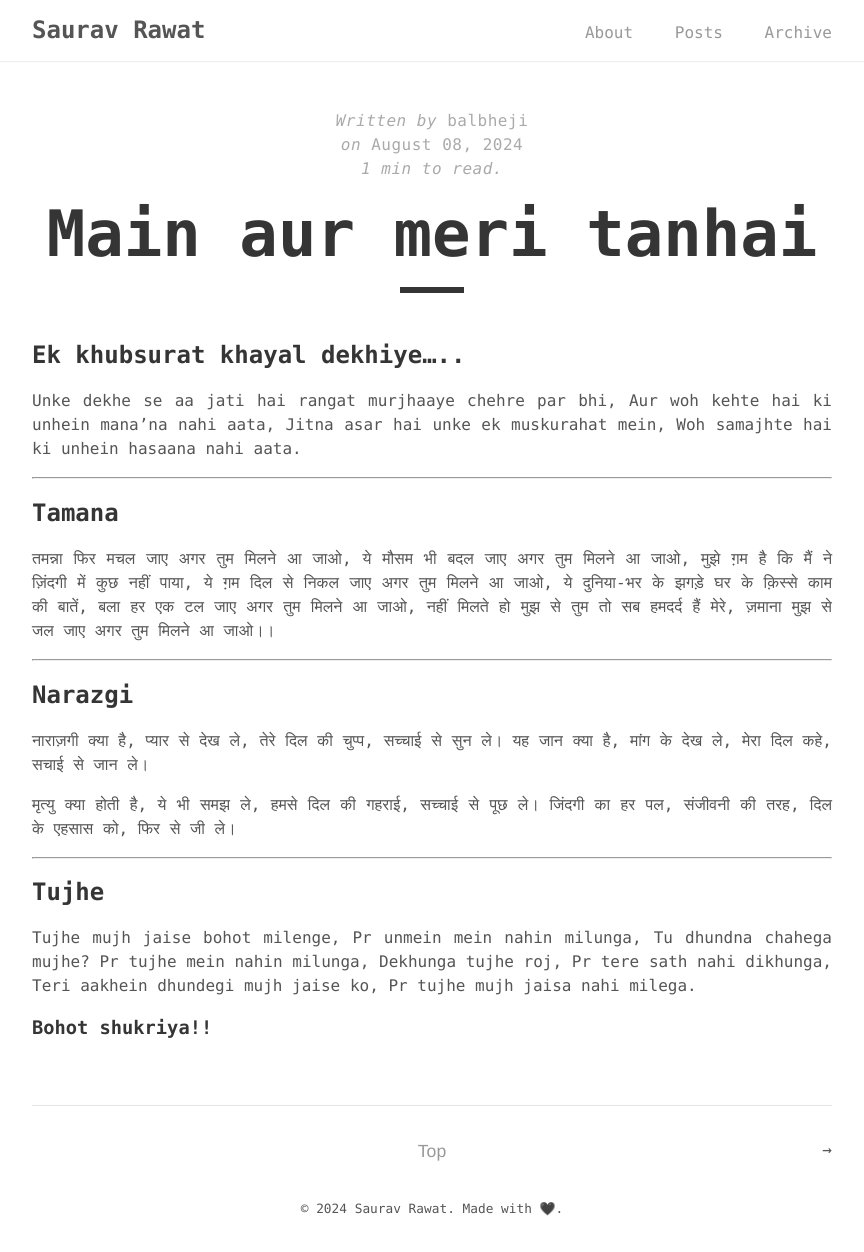
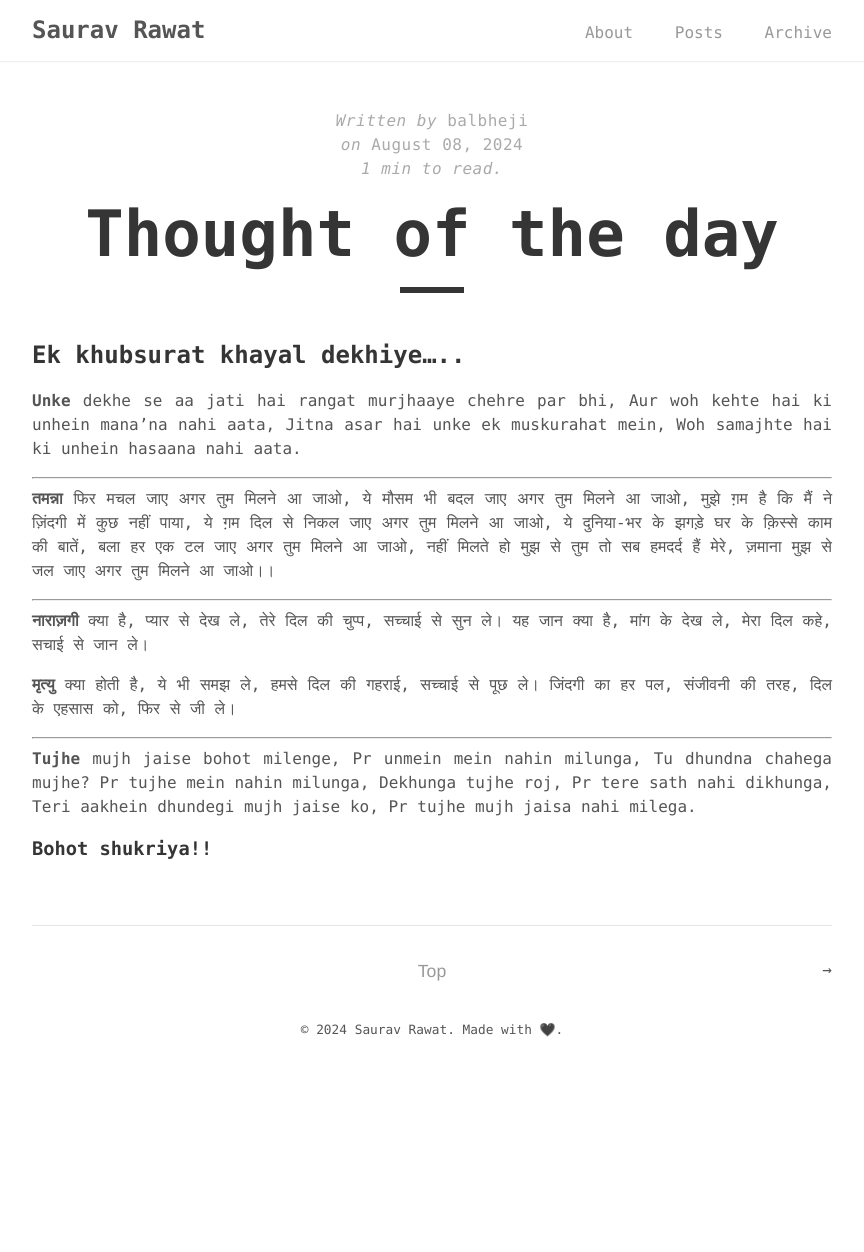
Before and after one commit to SauRavRwT/blog, a Jekyll site: the page built from _posts/2024-08-08-Main.md, in a window 1280 px wide. Shown: the whole page, without its empty margins (208-1072 px from the left). Built offline with Jekyll 4.4.1, drawn with Linux system fonts in a browser that asks for light colours; comment, search, counter and statistics services are not loaded; after the commit the page ends 1073 px from its top, so only the background shows below that.

```diff
--- a/_posts/2024-08-08-Main.md
+++ b/_posts/2024-08-08-Main.md
@@ -1,21 +1,20 @@
 ---
 layout: post
-title: "Main aur meri tanhai"
+title: "Thought of the day"
 author: "balbheji"
 comments: true
 ---
 
 ## Ek khubsurat khayal dekhiye.....
 
-Unke dekhe se aa jati hai rangat murjhaaye chehre par bhi,
+**Unke** dekhe se aa jati hai rangat murjhaaye chehre par bhi,
 Aur woh kehte hai ki unhein mana'na nahi aata,
 Jitna asar hai unke ek muskurahat mein,
 Woh samajhte hai ki unhein hasaana nahi aata.
 
 ---
-## Tamana
 
-तमन्ना फिर मचल जाए अगर तुम मिलने आ जाओ,
+**तमन्ना** फिर मचल जाए अगर तुम मिलने आ जाओ,
 ये मौसम भी बदल जाए अगर तुम मिलने आ जाओ,
 मुझे ग़म है कि मैं ने ज़िंदगी में कुछ नहीं पाया,
 ये ग़म दिल से निकल जाए अगर तुम मिलने आ जाओ,
@@ -26,23 +25,19 @@ Woh samajhte hai ki unhein hasaana nahi aata.
 
 ---
 
-## Narazgi
-
-नाराज़गी क्या है, प्यार से देख ले,
+**नाराज़गी** क्या है, प्यार से देख ले,
 तेरे दिल की चुप्प, सच्चाई से सुन ले।
 यह जान क्या है, मांग के देख ले,
 मेरा दिल कहे, सचाई से जान ले।
 
-मृत्यु क्या होती है, ये भी समझ ले,
+**मृत्यु** क्या होती है, ये भी समझ ले,
 हमसे दिल की गहराई, सच्चाई से पूछ ले।
 जिंदगी का हर पल, संजीवनी की तरह,
 दिल के एहसास को, फिर से जी ले।
 
 ---
 
-## Tujhe
-
-Tujhe mujh jaise bohot milenge,
+**Tujhe** mujh jaise bohot milenge,
 Pr unmein mein nahin milunga,
 Tu dhundna chahega mujhe?
 Pr tujhe mein nahin milunga,
```
Also changed, not shown: _posts/2023-04-16-Practicals.md (+7 -7 lines), _posts/2023-09-08-Codsoft-Internship.md (added, +16 -0 lines), _posts/2023-09-14-DSA-Notes.md (+3 -2 lines), _posts/2024-07-31-Canteen-Management.md (+1 -1 lines).
